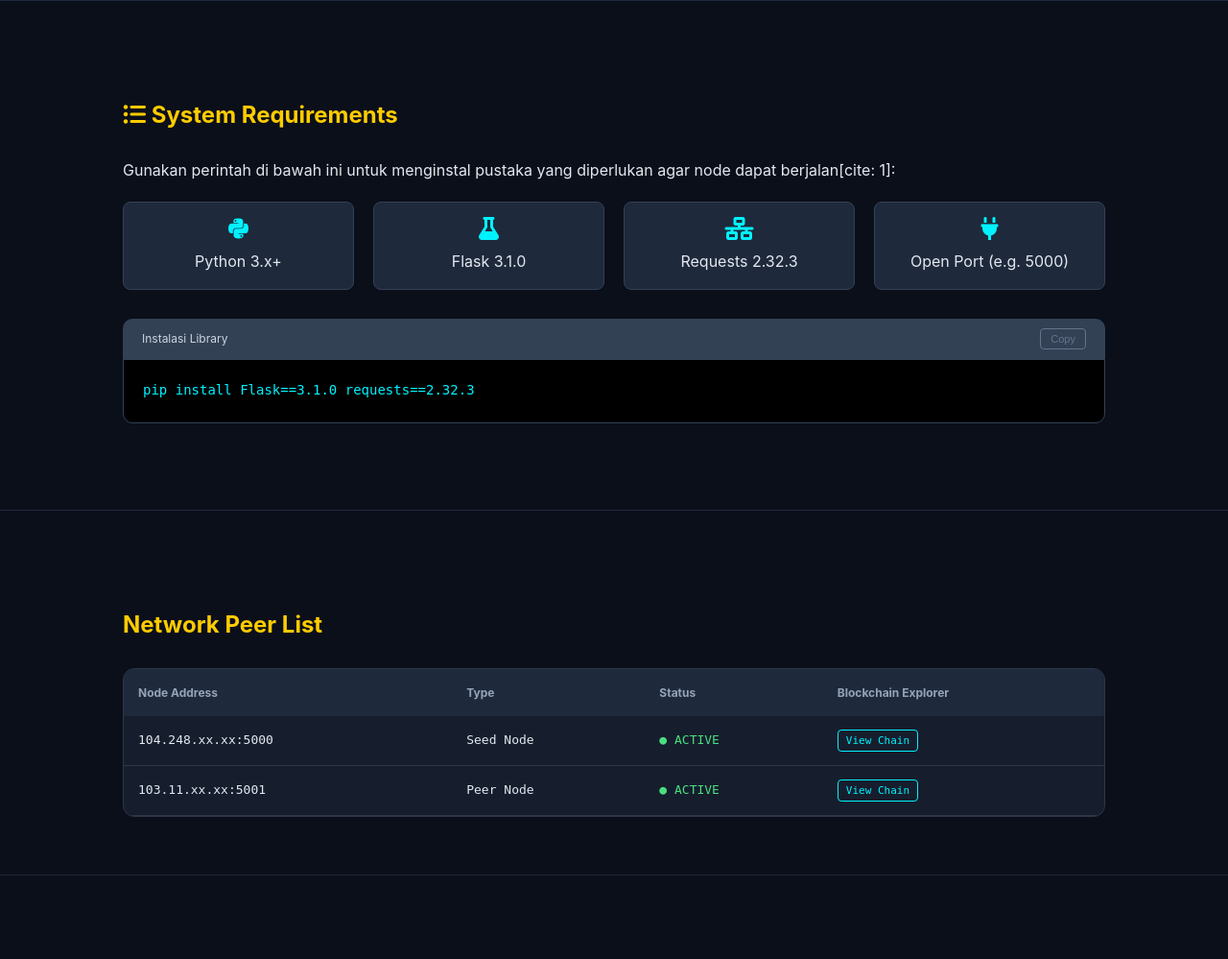
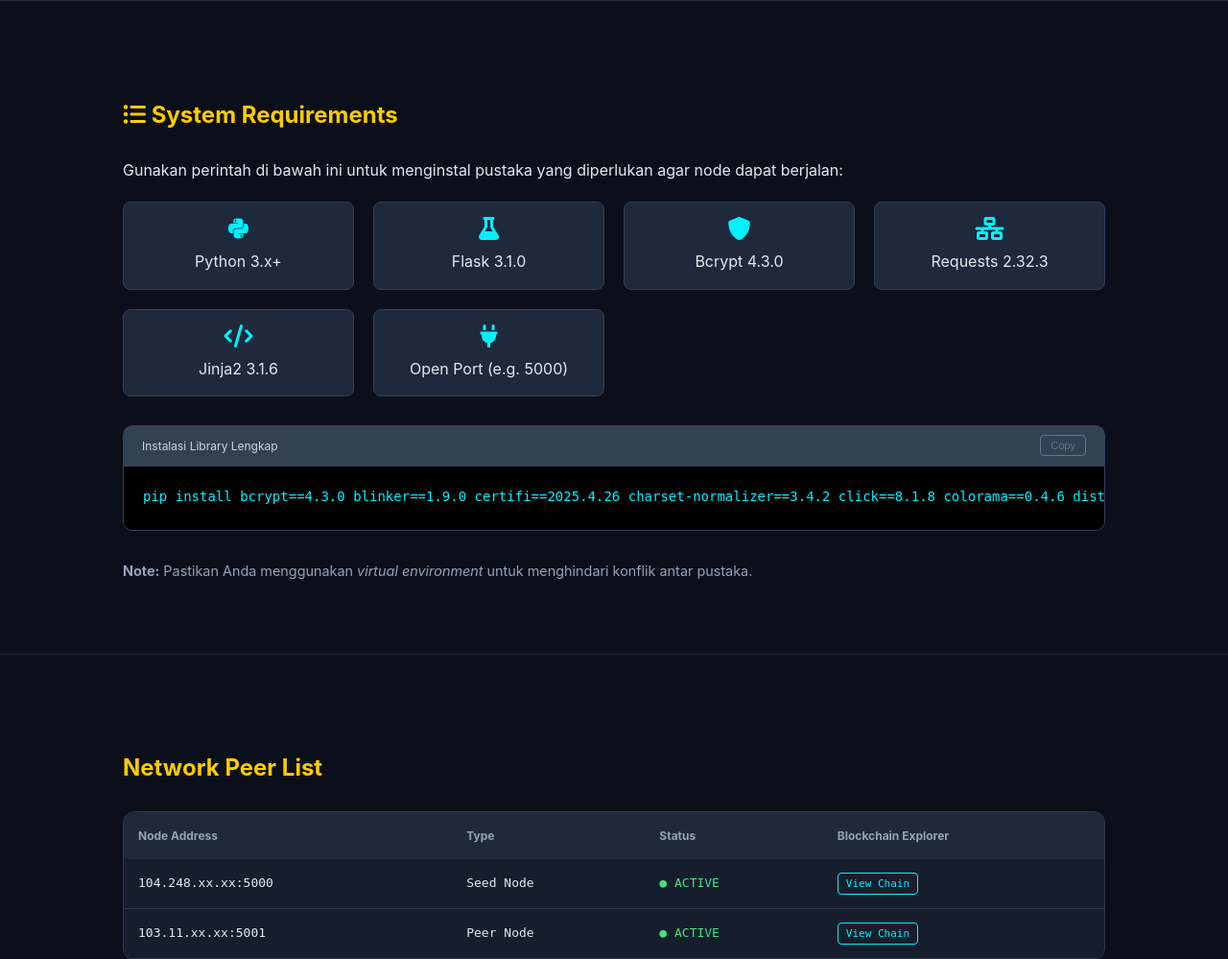
Before and after one commit to AkmlF4dli/Blockchain, a Flask app: page / in a window 1280 px wide. Shown: the part 610-1609 px from the top of the page at 96% size. Run offline with Flask 3, Linux system fonts and the light colour scheme; parts of the project's set-up code (start-up, migrations or seed data) failed here and were passed over.

```diff
--- a/templates/index.html
+++ b/templates/index.html
@@ -179,9 +179,10 @@
         </div>
     </section>
 
-    <section id="requirements">
+<section id="requirements">
         <h2><i class="fas fa-list-ul"></i> System Requirements</h2>
-        <p>Gunakan perintah di bawah ini untuk menginstal pustaka yang diperlukan agar node dapat berjalan[cite: 1]:</p>
+        <p>Gunakan perintah di bawah ini untuk menginstal pustaka yang diperlukan agar node dapat berjalan:</p>
+
         <div class="req-list">
             <div class="req-item">
                 <i class="fab fa-python"></i>
@@ -192,20 +193,37 @@
                 <div>Flask 3.1.0</div>
             </div>
             <div class="req-item">
+                <i class="fas fa-shield-alt"></i>
+                <div>Bcrypt 4.3.0</div>
+            </div>
+            <div class="req-item">
                 <i class="fas fa-network-wired"></i>
                 <div>Requests 2.32.3</div>
+            </div>
+            <div class="req-item">
+                <i class="fas fa-code"></i>
+                <div>Jinja2 3.1.6</div>
             </div>
             <div class="req-item">
                 <i class="fas fa-plug"></i>
                 <div>Open Port (e.g. 5000)</div>
             </div>
         </div>
+
         <div class="terminal-container" style="margin-top: 30px;">
-            <div class="terminal-header"><span>Instalasi Library</span><button class="copy-btn" onclick="copyCode('install')">Copy</button></div>
-            <div class="terminal"><code id="install">pip install Flask==3.1.0 requests==2.32.3</code></div>
+            <div class="terminal-header">
+                <span>Instalasi Library Lengkap</span>
+                <button class="copy-btn" onclick="copyCode('install')">Copy</button>
+            </div>
+            <div class="terminal">
+                <code id="install">pip install bcrypt==4.3.0 blinker==1.9.0 certifi==2025.4.26 charset-normalizer==3.4.2 click==8.1.8 colorama==0.4.6 distlib==0.3.9 filelock==3.18.0 Flask==3.1.0 idna==3.10 itsdangerous==2.2.0 Jinja2==3.1.6 MarkupSafe==3.0.2 platformdirs==4.3.8 requests==2.32.3 urllib3==2.4.0 virtualenv==20.31.2 Werkzeug==3.1.3</code>
+            </div>
+        </div>
+
+        <div style="margin-top: 20px; font-size: 0.9em; color: #94a3b8;">
+            <p><strong>Note:</strong> Pastikan Anda menggunakan <i>virtual environment</i> untuk menghindari konflik antar pustaka.</p>
         </div>
     </section>
-
     <section id="nodes">
         <h2>Network Peer List</h2>
         <div class="table-container">
```
